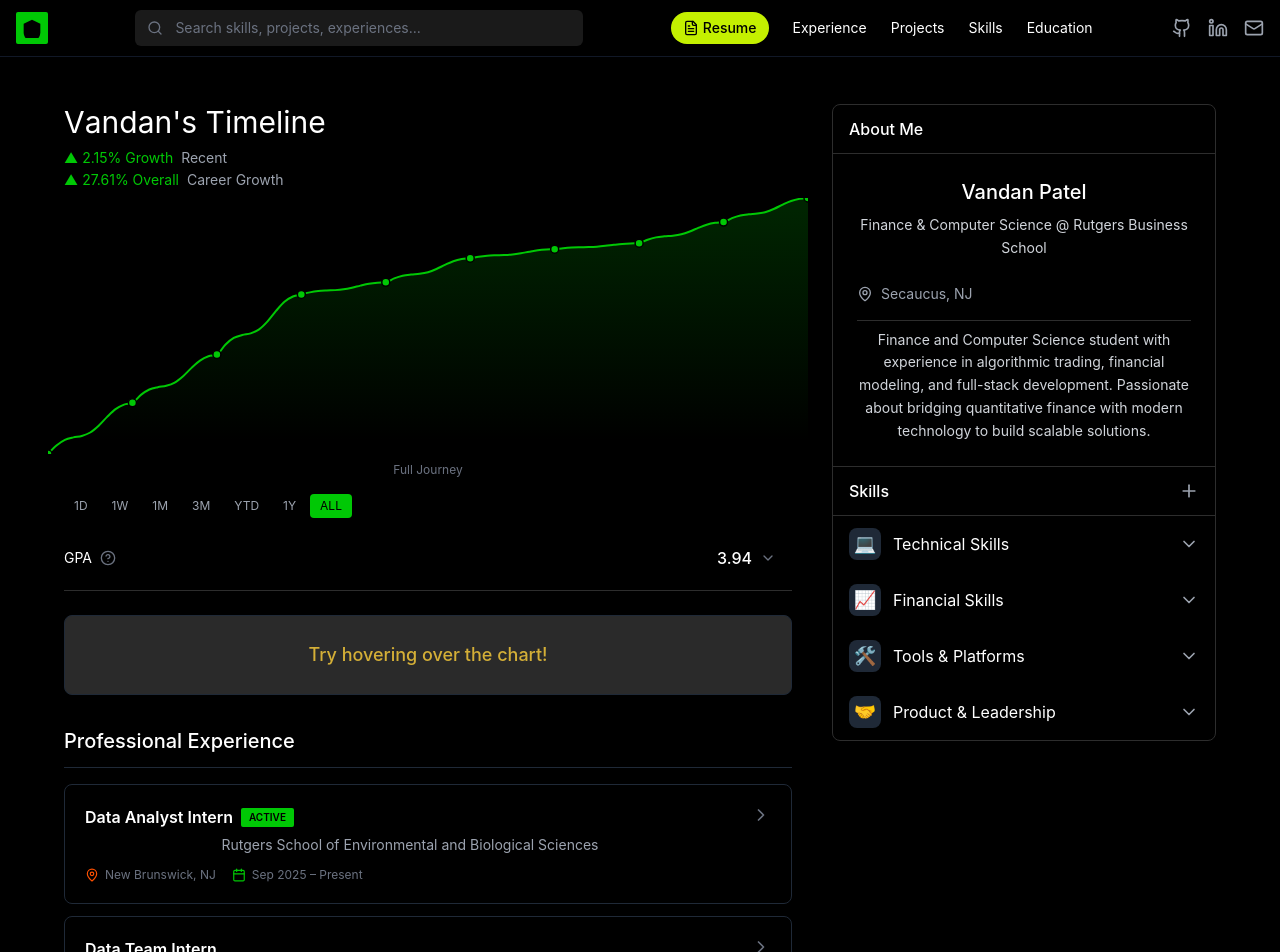
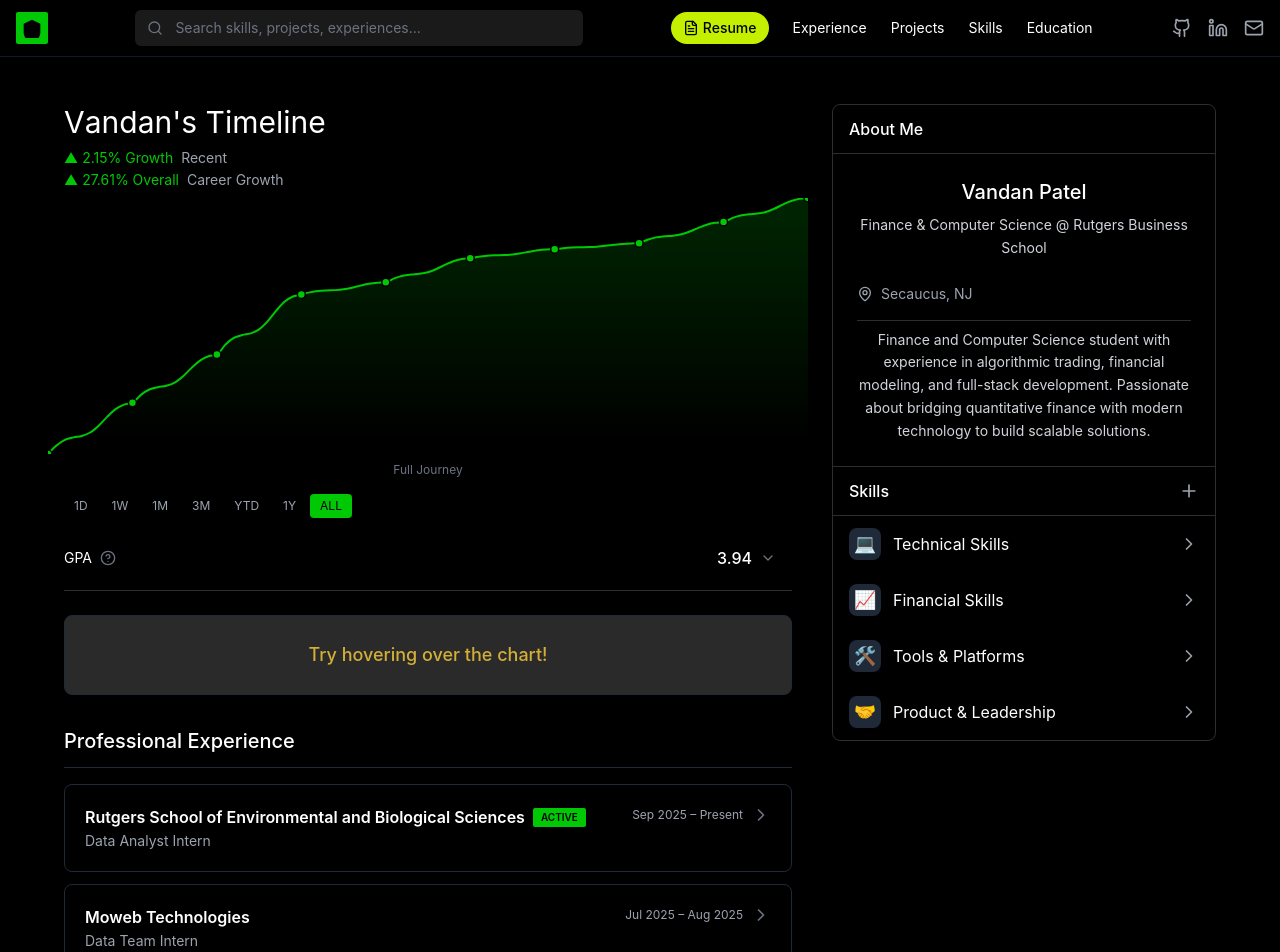
Before and after one commit to vp-27/portfolio, a React (Vite) app: page / in a window 1280 px wide. Shown: the top 952 px of the page. Built offline with nearby package versions, Linux system fonts and the light colour scheme.

Commit message:
colorize

```diff
--- a/src/components/AboutAndSkills.tsx
+++ b/src/components/AboutAndSkills.tsx
@@ -1,5 +1,6 @@
 import { useState } from 'react'
-import { ChevronUp, ChevronDown, Plus, MapPin } from 'lucide-react'
+import { motion, AnimatePresence } from 'framer-motion'
+import { ChevronRight, Plus, MapPin } from 'lucide-react'
 import type { SkillCategory } from '../types'
 import SkillItem from './SkillItem'
 
@@ -100,7 +101,7 @@ export default function AboutAndSkills({ skillCategories, searchQuery = '' }: Ab
               const isExpanded = expandedLists.has(category.id)
 
               return (
-                <div key={category.id}>
+                <motion.div key={category.id} layout>
                   <button
                     onClick={() => toggleList(category.id)}
                     className="w-full flex items-center justify-between px-4 py-3 bg-transparent hover:bg-[#1A1A1A] transition-colors"
@@ -111,19 +112,38 @@ export default function AboutAndSkills({ skillCategories, searchQuery = '' }: Ab
                       </div>
                       <span className="text-white">{category.name}</span>
                     </div>
-                    <div className="text-gray-400">
-                      {isExpanded ? <ChevronUp className="w-5 h-5" /> : <ChevronDown className="w-5 h-5" />}
-                    </div>
+                    <motion.div
+                      animate={{ rotate: isExpanded ? 90 : 0 }}
+                      transition={{ duration: 0.2 }}
+                      className="text-gray-400"
+                    >
+                      <ChevronRight className="w-5 h-5" />
+                    </motion.div>
                   </button>
 
+                  <AnimatePresence>
                     {isExpanded && category.skills.length > 0 && (
-                    <div className="bg-black">
-                      {category.skills.map((skill) => (
-                        <SkillItem key={skill.id} skill={skill} />
+                      <motion.div
+                        initial={{ height: 0, opacity: 0 }}
+                        animate={{ height: 'auto', opacity: 1 }}
+                        exit={{ height: 0, opacity: 0 }}
+                        transition={{ duration: 0.25, ease: [0.4, 0.0, 0.2, 1] }}
+                        className="overflow-hidden bg-black"
+                      >
+                        {category.skills.map((skill, idx) => (
+                          <motion.div
+                            key={skill.id}
+                            initial={{ opacity: 0, x: -10 }}
+                            animate={{ opacity: 1, x: 0 }}
+                            transition={{ delay: idx * 0.02 }}
+                          >
+                            <SkillItem skill={skill} categoryIcon={category.icon} />
+                          </motion.div>
                         ))}
-                    </div>
+                      </motion.div>
                     )}
-                </div>
+                  </AnimatePresence>
+                </motion.div>
               )
             })}
               </>
@@ -168,7 +188,7 @@ export default function AboutAndSkills({ skillCategories, searchQuery = '' }: Ab
               const isExpanded = expandedLists.has(category.id)
 
               return (
-                <div key={category.id}>
+                <motion.div key={category.id} layout>
                   <button
                     onClick={() => toggleList(category.id)}
                     className="w-full flex items-center justify-between px-4 py-4 bg-transparent hover:bg-[#1A1A1A] transition-colors"
@@ -182,19 +202,38 @@ export default function AboutAndSkills({ skillCategories, searchQuery = '' }: Ab
                         <span className="text-gray-500 text-sm">{category.skills.length} {category.skills.length === 1 ? 'item' : 'items'}</span>
                       </div>
                     </div>
-                    <div className="text-gray-400">
-                      {isExpanded ? <ChevronUp className="w-5 h-5" /> : <ChevronDown className="w-5 h-5" />}
-                    </div>
+                    <motion.div
+                      animate={{ rotate: isExpanded ? 90 : 0 }}
+                      transition={{ duration: 0.2 }}
+                      className="text-gray-400"
+                    >
+                      <ChevronRight className="w-5 h-5" />
+                    </motion.div>
                   </button>
 
+                  <AnimatePresence>
                     {isExpanded && category.skills.length > 0 && (
-                    <div className="bg-black">
-                      {category.skills.map((skill) => (
-                        <SkillItem key={skill.id} skill={skill} />
+                      <motion.div
+                        initial={{ height: 0, opacity: 0 }}
+                        animate={{ height: 'auto', opacity: 1 }}
+                        exit={{ height: 0, opacity: 0 }}
+                        transition={{ duration: 0.25, ease: [0.4, 0.0, 0.2, 1] }}
+                        className="overflow-hidden bg-black"
+                      >
+                        {category.skills.map((skill, idx) => (
+                          <motion.div
+                            key={skill.id}
+                            initial={{ opacity: 0, x: -10 }}
+                            animate={{ opacity: 1, x: 0 }}
+                            transition={{ delay: idx * 0.02 }}
+                          >
+                            <SkillItem skill={skill} categoryIcon={category.icon} />
+                          </motion.div>
                         ))}
-                    </div>
+                      </motion.div>
                     )}
-                </div>
+                  </AnimatePresence>
+                </motion.div>
               )
             })}
               </>
--- a/src/components/ExperienceItem.tsx
+++ b/src/components/ExperienceItem.tsx
@@ -1,6 +1,6 @@
 import { useState } from 'react'
 import { motion, AnimatePresence } from 'framer-motion'
-import { MapPin, Calendar, ChevronRight } from 'lucide-react'
+import { MapPin, ChevronRight } from 'lucide-react'
 import type { Experience } from '../types'
 
 interface ExperienceItemProps {
@@ -28,38 +28,36 @@ export default function ExperienceItem({ experience, isHighlighted }: Experience
     >
       {/* Collapsed Header - Always Visible */}
       <div className="p-5">
-        <div className="flex items-start justify-between">
+        <div className="flex items-start justify-between gap-4">
           <div className="flex-1 min-w-0">
-            <div className="flex items-center gap-2 mb-1.5">
-              <h3 className="font-semibold text-white text-base truncate">{experience.position}</h3>
+            {/* Company Name - Most Prominent */}
+            <div className="flex items-center gap-2 mb-0.5">
+              <h3 className="font-semibold text-white text-base">{experience.company}</h3>
               {isCurrent && (
                 <span className="px-2 py-0.5 text-[10px] font-semibold bg-[#00C805] text-black rounded-sm flex-shrink-0">
                   ACTIVE
                 </span>
               )}
             </div>
-            <p className="text-sm text-gray-400 mb-3">{experience.company}</p>
-
-            {/* Metadata Row */}
-            <div className="flex items-center gap-4 text-xs text-gray-500">
-              <div className="flex items-center gap-1.5">
-                <MapPin className="w-3.5 h-3.5 text-[#FF5000]" />
-                <span>{experience.location}</span>
-              </div>
-              <div className="flex items-center gap-1.5">
-                <Calendar className="w-3.5 h-3.5 text-[#00C805]" />
-                <span>{experience.startDate} – {experience.endDate}</span>
-              </div>
-            </div>
+            {/* Position - Secondary, Left-aligned */}
+            <p className="text-sm text-gray-400 text-left">{experience.position}</p>
           </div>
 
+          {/* Date Range - Right Aligned */}
+          <div className="flex items-center gap-2 flex-shrink-0">
+            <div className="text-right">
+              <p className="text-xs text-gray-400 whitespace-nowrap">
+                {experience.startDate} – {experience.endDate}
+              </p>
+            </div>
             <motion.div
               animate={{ rotate: isExpanded ? 90 : 0 }}
               transition={{ duration: 0.2 }}
-            className="text-gray-500 ml-4 flex-shrink-0"
+              className="text-gray-500"
             >
               <ChevronRight className="w-5 h-5" />
             </motion.div>
+          </div>
         </div>
       </div>
 
@@ -74,7 +72,13 @@ export default function ExperienceItem({ experience, isHighlighted }: Experience
             className="overflow-hidden"
           >
             <div className="px-5 pb-5 pt-2 border-t border-gray-800">
-              <div className="space-y-3.5 mt-4">
+              {/* Location info - Using Robinhood Red */}
+              <div className="flex items-center gap-1.5 text-xs mb-4 mt-3">
+                <MapPin className="w-3.5 h-3.5 text-[#FF5000]" />
+                <span className="text-[#FF5000]">{experience.location}</span>
+              </div>
+
+              <div className="space-y-3.5">
                 {experience.bullets.map((bullet, idx) => (
                   <motion.div
                     key={idx}
--- a/src/components/SkillItem.tsx
+++ b/src/components/SkillItem.tsx
@@ -2,13 +2,48 @@ import type { Skill } from '../types'
 
 interface SkillItemProps {
   skill: Skill
+  categoryIcon?: string
 }
 
-export default function SkillItem({ skill }: SkillItemProps) {
+// Color mapping based on skill type
+const getSkillColor = (skillName: string, categoryIcon?: string) => {
+  // Financial/Business skills - Green (Robinhood green)
+  const financialSkills = [
+    'Financial Modeling', 'Valuation', 'DCF', 'Risk Management',
+    'Financial Statement Analysis', 'Algorithmic Trading', 'Portfolio Analytics',
+    'Bloomberg Terminal', 'Excel', 'Microsoft Excel', 'Power Automate', 'SharePoint',
+    'Alpaca API'
+  ]
+
+  // Programming/Technical skills - Orange/Red (Robinhood orange)
+  const technicalSkills = [
+    'Python', 'SQL', 'JavaScript', 'TypeScript', 'JavaScript/TypeScript',
+    'React', 'Flask', 'dbt-core', 'Git', 'GitHub', 'Git/GitHub'
+  ]
+
+  // Check if skill matches financial category
+  if (categoryIcon === 'financial' ||
+      financialSkills.some(fs => skillName.toLowerCase().includes(fs.toLowerCase()))) {
+    return 'text-[#00C805]' // Green for financial
+  }
+
+  // Check if skill matches technical category
+  if (categoryIcon === 'technical' ||
+      technicalSkills.some(ts => skillName.toLowerCase().includes(ts.toLowerCase()))) {
+    return 'text-[#FF5000]' // Orange/Red for technical
+  }
+
+  // Tools and soft skills remain white/gray
+  return 'text-gray-300' // Softer white for other categories
+}
+
+export default function SkillItem({ skill, categoryIcon }: SkillItemProps) {
+  const colorClass = getSkillColor(skill.name, categoryIcon)
+
   return (
     <div className="px-4 hover:bg-[#1A1A1A] transition-colors">
       <div className="py-3 border-b border-[#2D2D2D]">
-        <span className="text-white text-sm font-medium text-left block">{skill.name}</span>
+        <span className={`text-sm font-medium text-left block ${colorClass}`}>{skill.name}</span>
       </div>
     </div>
   )
```
Lines whose indentation alone changed are shown as unchanged.
